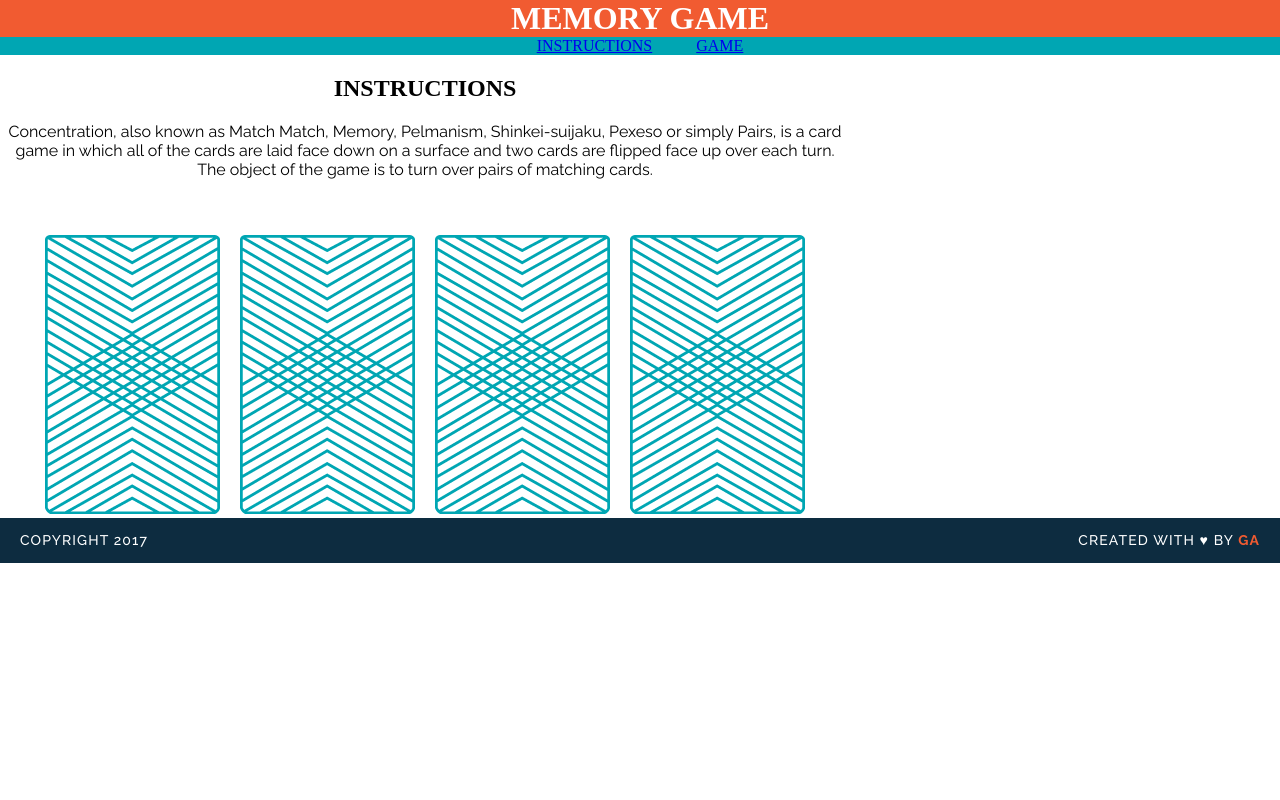
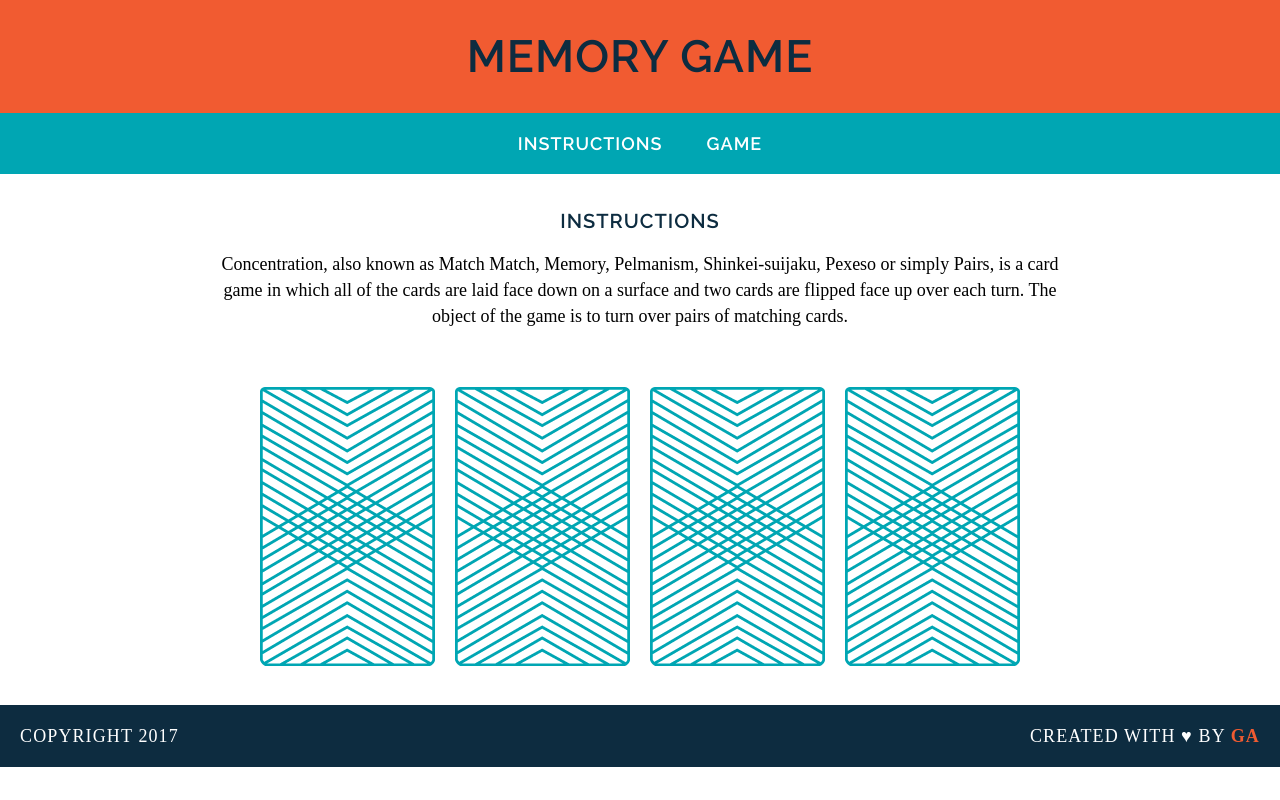
Before and after one commit to tyanastone/Memory-Game, a plain HTML site: page memory_game/index.html in a window 1280 px wide. Drawn offline with Linux system fonts and the light colour scheme; a web font is replaced by a local one.

Commit message:
created game logic

```diff
--- a/memory_game/css/style.css
+++ b/memory_game/css/style.css
@@ -1,34 +1,65 @@
 body {
     text-align: center;
-    text-decoration: none;
     margin: 0;
 }
 .title{
     text-transform: uppercase;
+    font-family: 'Raleway';
+    color: #0d2c40;
+    letter-spacing: 1px;
+    font-weight: 600;
+    font-size: 45px;
 }
 header {
     background-color: #f15b31;
     color: #ffffff;
-    padding: 30px 20 30 20;
+    padding: 30px 20px 30px 20px;
 }
 h1 {
     margin: 0;
 }
 nav {
     background-color: #00A6B3;
+
+    padding: 20px 0 20px 0;
+}
+.instructions{
+    font-family: 'Raleway';
     color: #ffffff;
-    padding: 20px 0 20 0;
+    letter-spacing: 1px;
+    font-weight: 600;
+    font-size: 18px;
+    text-transform: uppercase;
+}
+.game{
+    font-family: 'Raleway';
+    color: #ffffff;
+    letter-spacing: 1px;
+    font-weight: 600;
+    font-size: 18px;
+    text-transform: uppercase;
+
 }
 a {
    margin: 0px 20px 0px 20px;
    border-bottom: 2px solid transparent;
+   text-decoration: none;
 }
 a:hover{
     color: white;
 }
+.paragraphTitle{
+    font-family: 'Raleway';
+    color: #0d2c40;
+    letter-spacing: 1px;
+    font-weight: 600;
+    font-size: 20px;
+    text-transform: uppercase;
+}
+
 main {
     width: 850px;
-    margin: 35px auto 35 auto;
+    margin: 35px auto 35px auto;
 }
 img {
     margin: 40px 8px 0 8px;
@@ -44,7 +75,9 @@ footer{
     font-weight: 500;
 }
 p{
-    font-family: 'Raleway';
+    font-family: 'Droid Serif', serif;
+    line-height: 26px;
+    font-size: 18px;
 }
 .copyright {
     float: left;
--- a/memory_game/index.html
+++ b/memory_game/index.html
@@ -13,11 +13,11 @@
     <h1 class="title">Memory Game</h1>
 </header>
 <nav>
-    <a href="#" class="title">Instructions</a>
-    <a href="#" class="title">Game</a>
+    <a href="#" class="instructions">Instructions</a>
+    <a href="#" class="game">Game</a>
 </nav>
 <main>
-    <h2 class="title">Instructions</h2>
+    <h2 class="paragraphTitle">Instructions</h2>
     <p>
         Concentration, also known as Match Match, Memory, Pelmanism, Shinkei-suijaku, Pexeso or simply Pairs, is a card game in which all of the cards are laid face down on a surface and two cards are flipped face up over each turn. The object of the game is to turn over pairs of matching cards.
     </p>
--- a/memory_game/js/main.js
+++ b/memory_game/js/main.js
@@ -3,16 +3,17 @@
 var cards = ["queen", "queen", "king", "king"];
 var cardsInPlay = [];
 
-var cardOne = cards[0];
-cardsInPlay.push('cardOne');
+function checkForMatch () {
+    if(cardsInPlay[0] === cardsInPlay[1]){
+        console.log("You found a match!");
+    } else {
+        console.log("Sorry, try again.");
+    }
+}
 
-console.log("User flipped " + cardOne);
+function flipCard (cardId){
 
-var cardTwo = cards[2];
-cardsInPlay.push('cardTwo');
-
-console.log("User flipped " + cardTwo);
-
+        checkForMatch();
     if (cardsInPlay.length === 2){
         cardsInPlay[0]
         alert("You found a match!");
@@ -21,3 +22,8 @@ else {
         cardsInPlay[2]
         alert("Sorry, try again");
     }
+    console.log("User flipped" + cards[cardId]);
+}
+
+flipCard(0);
+flipCard(2);
```
Lines whose indentation alone changed are shown as unchanged.
